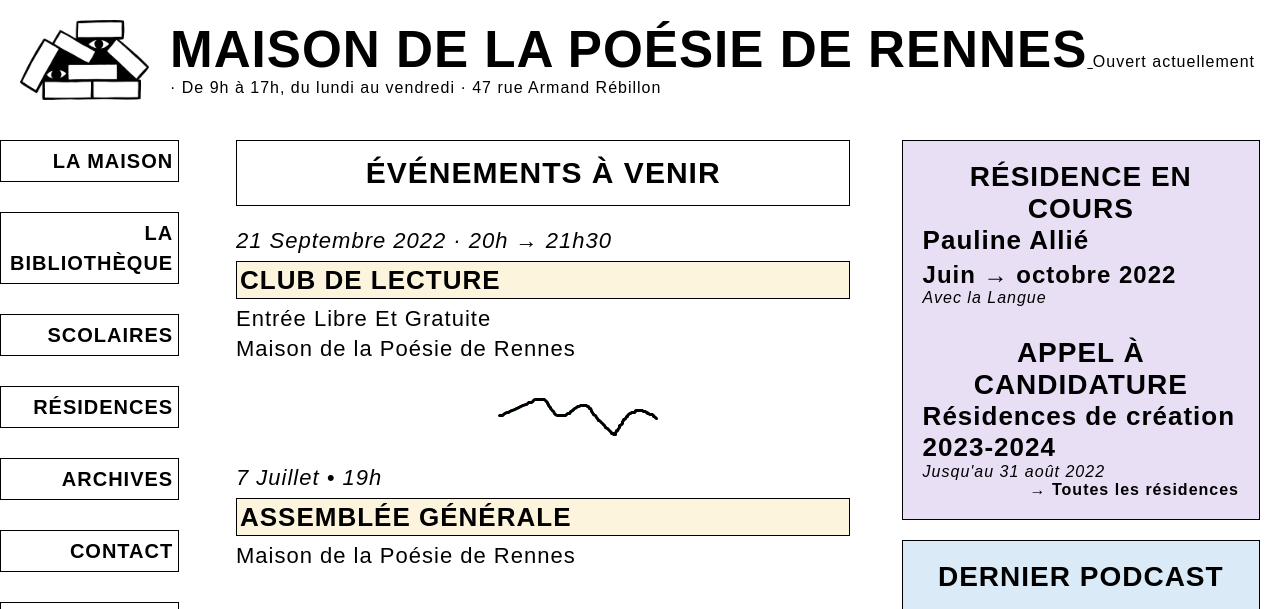
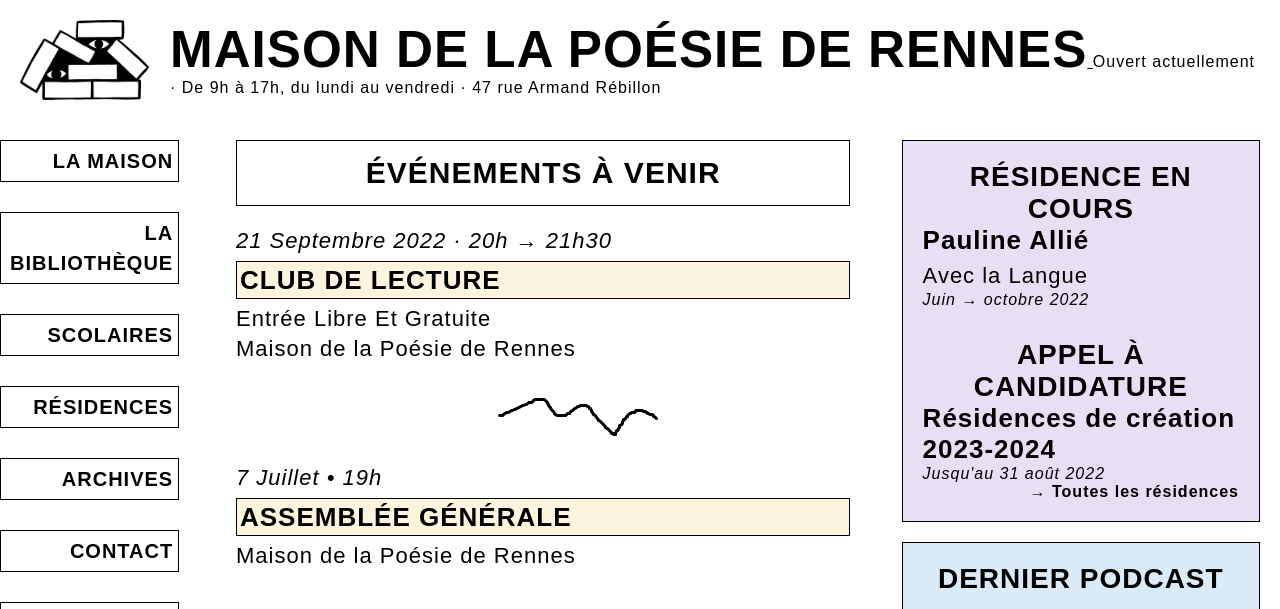
Before and after one commit to PQuod/MaisondelaPoesiedeRennes, a Jekyll site: the page built from index.markdown, in a window 1280 px wide, cut to the strip 0-609 px from the top of the page. Built offline with Jekyll 4.4.1, drawn with Linux system fonts in a browser that asks for light colours; some web fonts are replaced; a script that is not in the unit is left out.

Commit message:
Update home.html

```diff
--- a/_layouts/home.html
+++ b/_layouts/home.html
@@ -48,9 +48,9 @@
       <h2 class="encart_titre">Résidence en cours</h2>
       <a href="{{ post.url }}">
         <h3 class="encart_artiste">{{ post.artiste }}</h3>
-        <h4>{{ post.dates_publiees }}</h4>
+        <p>{{ post.title }}</p>
       </a>
-      <div class="event_dates">{{ post.title }}</div>
+      <div class="event_dates">{{ post.dates_publiees }}</div>
     </div>
     {% endif %}
     {% if debutdate >= nowdate %}
```
